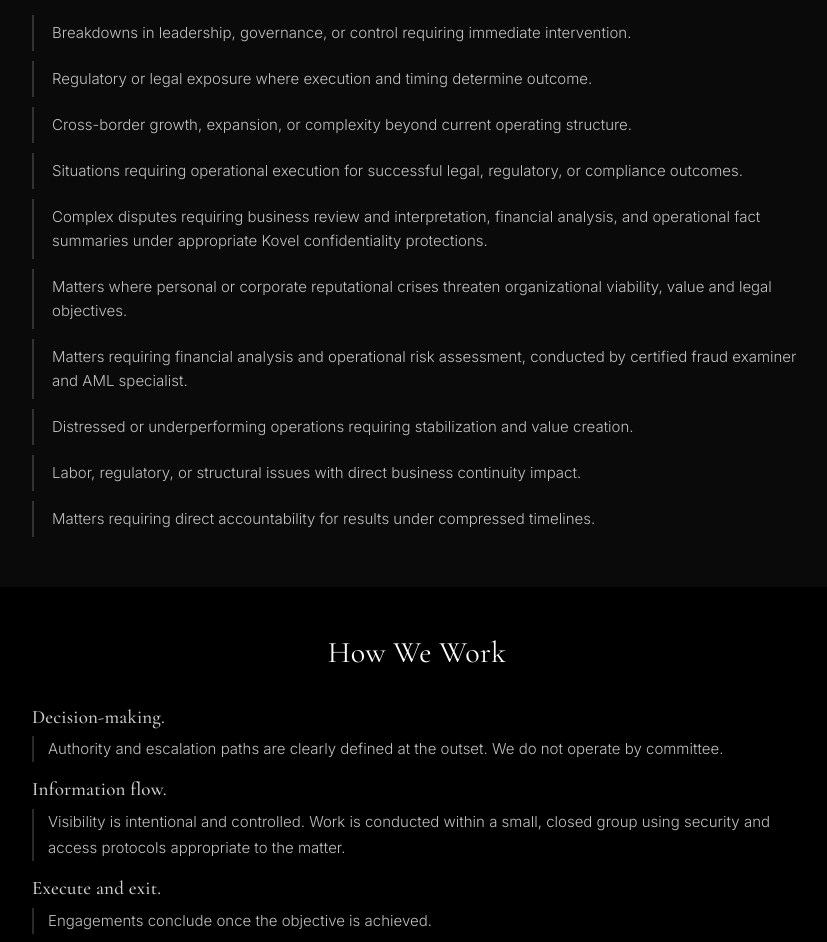
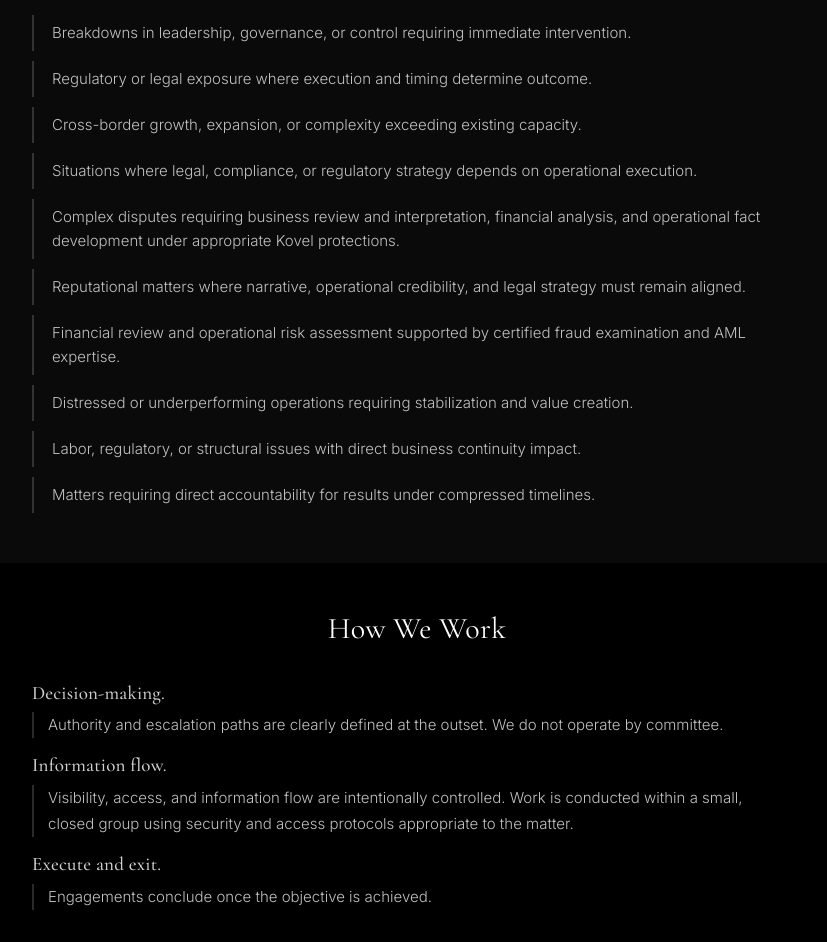
Before and after one commit to SGII21/157Global-site, a plain HTML site: page index.html in a window 1280 px wide. Shown: the part 514-1456 px from the top of the page, without its empty margins (223-1050 px from the left). Drawn offline with nearby package versions, Linux system fonts and the light colour scheme.

Commit message:
Update index.html

```diff
--- a/index.html
+++ b/index.html
@@ -66,7 +66,7 @@
         </div>
 
 
-        <p class="hero-text">We are a principal-level operator deployed into high-consequence situations across legal, operational, reputational, and financial boundaries.</p>
+        <p class="hero-text">We advise and execute in complex situations involving legal exposure, operational complexity, financial consequence, and reputational sensitivity.</p>
 
         <!-- What We Handle -->
         <div class="section">
@@ -74,11 +74,11 @@
             <ul class="capability-list">
                 <li>Breakdowns in leadership, governance, or control requiring immediate intervention.</li>
                 <li>Regulatory or legal exposure where execution and timing determine outcome.</li>
-                <li>Cross-border growth, expansion, or complexity beyond current operating structure.</li>
-                <li>Situations requiring operational execution for successful legal, regulatory, or compliance outcomes.</li>
-                <li>Complex disputes requiring business review and interpretation, financial analysis, and operational fact summaries under appropriate Kovel confidentiality protections.</li>
-                <li>Matters where personal or corporate reputational crises threaten organizational viability, value and legal objectives.</li>
-                <li>Matters requiring financial analysis and operational risk assessment, conducted by certified fraud examiner and AML specialist.</li>
+                <li>Cross-border growth, expansion, or complexity exceeding existing capacity.</li>
+                <li>Situations where legal, compliance, or regulatory strategy depends on operational execution.</li>
+                <li>Complex disputes requiring business review and interpretation, financial analysis, and operational fact development under appropriate Kovel protections.</li>
+                <li>Reputational matters where narrative, operational credibility, and legal strategy must remain aligned.</li>
+                <li>Financial review and operational risk assessment supported by certified fraud examination and AML expertise.</li>
                 <li>Distressed or underperforming operations requiring stabilization and value creation.</li>
                 <li>Labor, regulatory, or structural issues with direct business continuity impact.</li>
                 <li>Matters requiring direct accountability for results under compressed timelines.</li>
@@ -96,7 +96,7 @@
 
   <div class="hww-item">
     <h3 class="hww-title left-align">Information flow.</h3>
-    <p class="hww-desc">Visibility is intentional and controlled. Work is conducted within a small, closed group using security and access protocols appropriate to the matter.</p>
+    <p class="hww-desc">Visibility, access, and information flow are intentionally controlled. Work is conducted within a small, closed group using security and access protocols appropriate to the matter.</p>
   </div>
 
   <div class="hww-item">
@@ -111,7 +111,7 @@
         <div class="section">
             <h2>Navigating Complexity</h2>
 
-            <p>We understand where control, incentive, danger, and decision-making are real, not where they appear on charts and presentations.</p>
+            <p>Our experience includes leadership transitions, distressed environments, stakeholder conflict, operational restructuring, and cross-border matters across the United States and Europe.</p>
             <p>Over three decades, our leadership's experience has delivered under principal mandate both in and alongside centralized, performance-driven organizations, successfully navigating leadership transitions, competing stakeholder interests, and geographically diverse, cross-border environments across the US and Europe.</p>
 
             </div>
@@ -122,7 +122,7 @@
         <div class="section">
             <h2>Representative Work</h2>
 
-            <p>Across the United States and Europe, this work has repeatedly included the formation and operation of independent companies established specifically to resolve complex operational, legal, and reputational challenges.</p>
+            <p>Representative engagements have included operational stabilization, reputational recovery, leadership transition support, labor and regulatory matters, complex dispute support, and cross-border operational restructuring.</p>
 
             <p>The following represents work in the public domain:</p>
             <div class="case-study">
```
